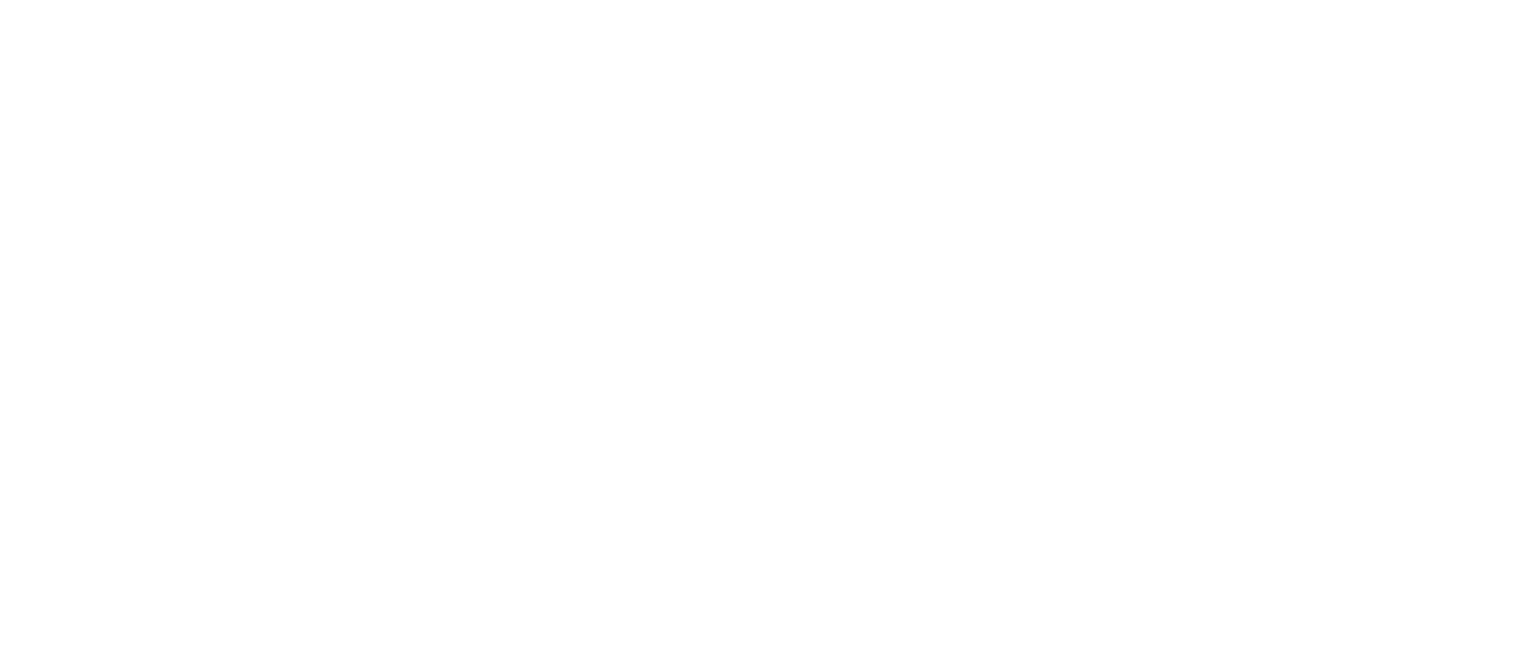
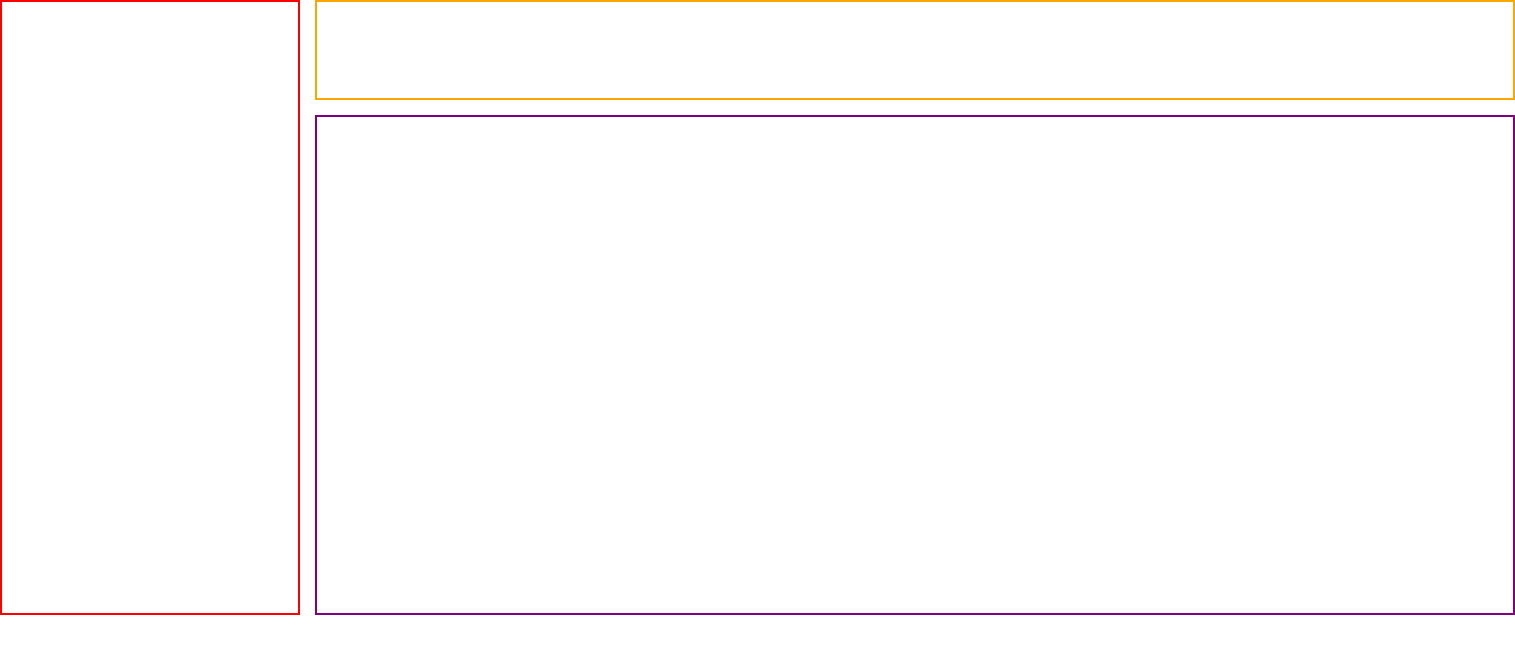
Before and after one commit to vaseemGit7/admin-dashboard, a plain HTML site: page index.html in a window 1280 px wide. Shown: the whole page, 1515 px wide, since content can reach past the window. Drawn offline with Linux system fonts and the light colour scheme.

Commit message:
Make basic layout using Grid

```diff
--- a/index.html
+++ b/index.html
@@ -8,6 +8,10 @@
     <script defer src="./script.js"></script>
 </head>
 <body>
-
+    <div class="container">
+        <div class="header"></div>
+        <div class="sidebar"></div>
+        <div class="content"></div>
+    </div>
 </body>
 </html>
--- a/styles.css
+++ b/styles.css
@@ -0,0 +1,26 @@
+*{
+    margin: 0;
+    padding: 0;
+    box-sizing: border-box;
+}
+
+.container{
+    display: grid;
+    grid-template-columns: 300px 1200px;
+    grid-template-rows: 100px 500px;
+    gap: 15px;
+}
+
+.header{
+    grid-column: 2/3;
+    border: 2px solid orange;
+}
+
+.sidebar{
+    grid-row: 1/3;
+    border: 2px solid red;
+}
+
+.content{
+    border: 2px solid purple;
+}
```
